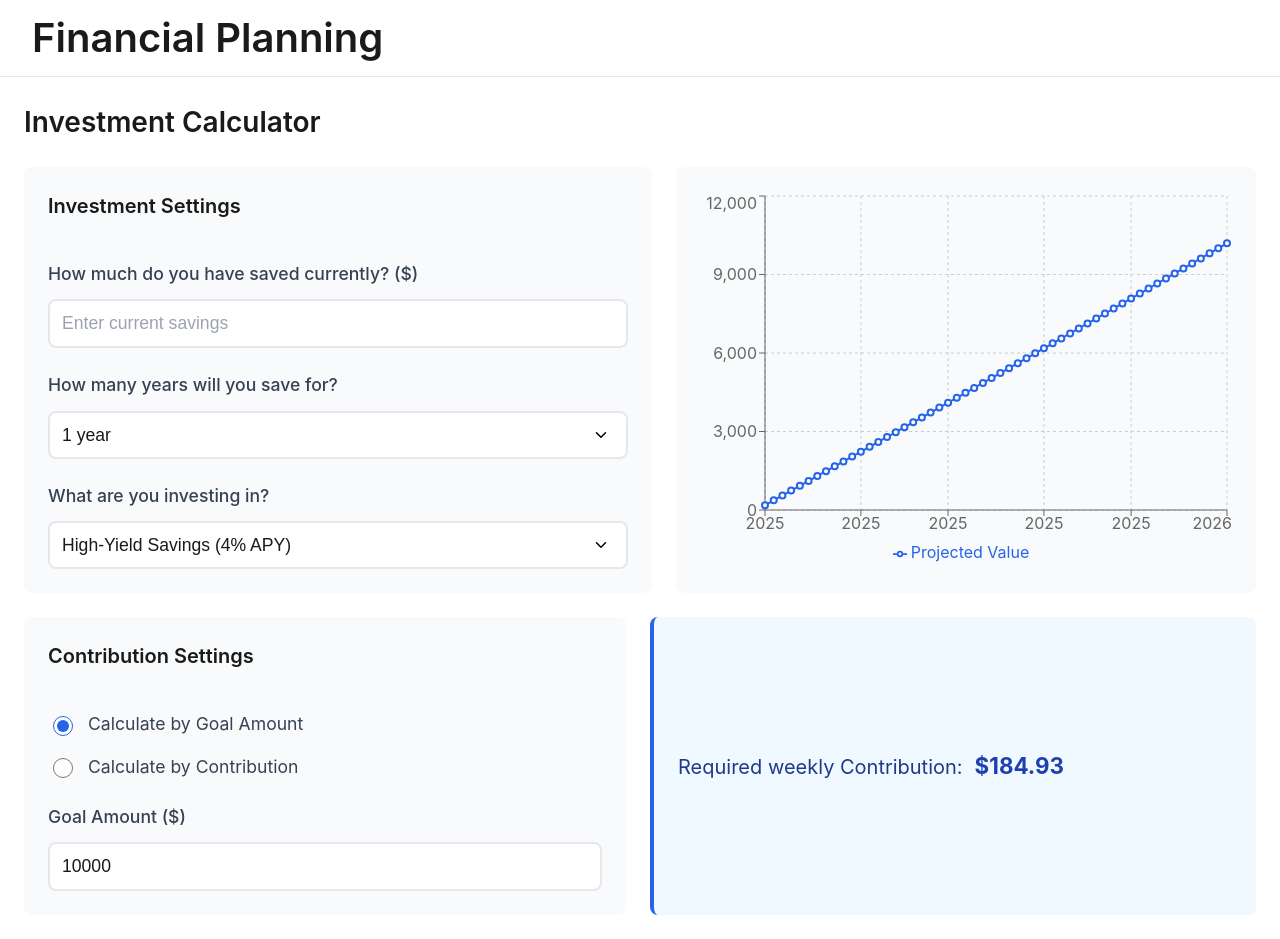
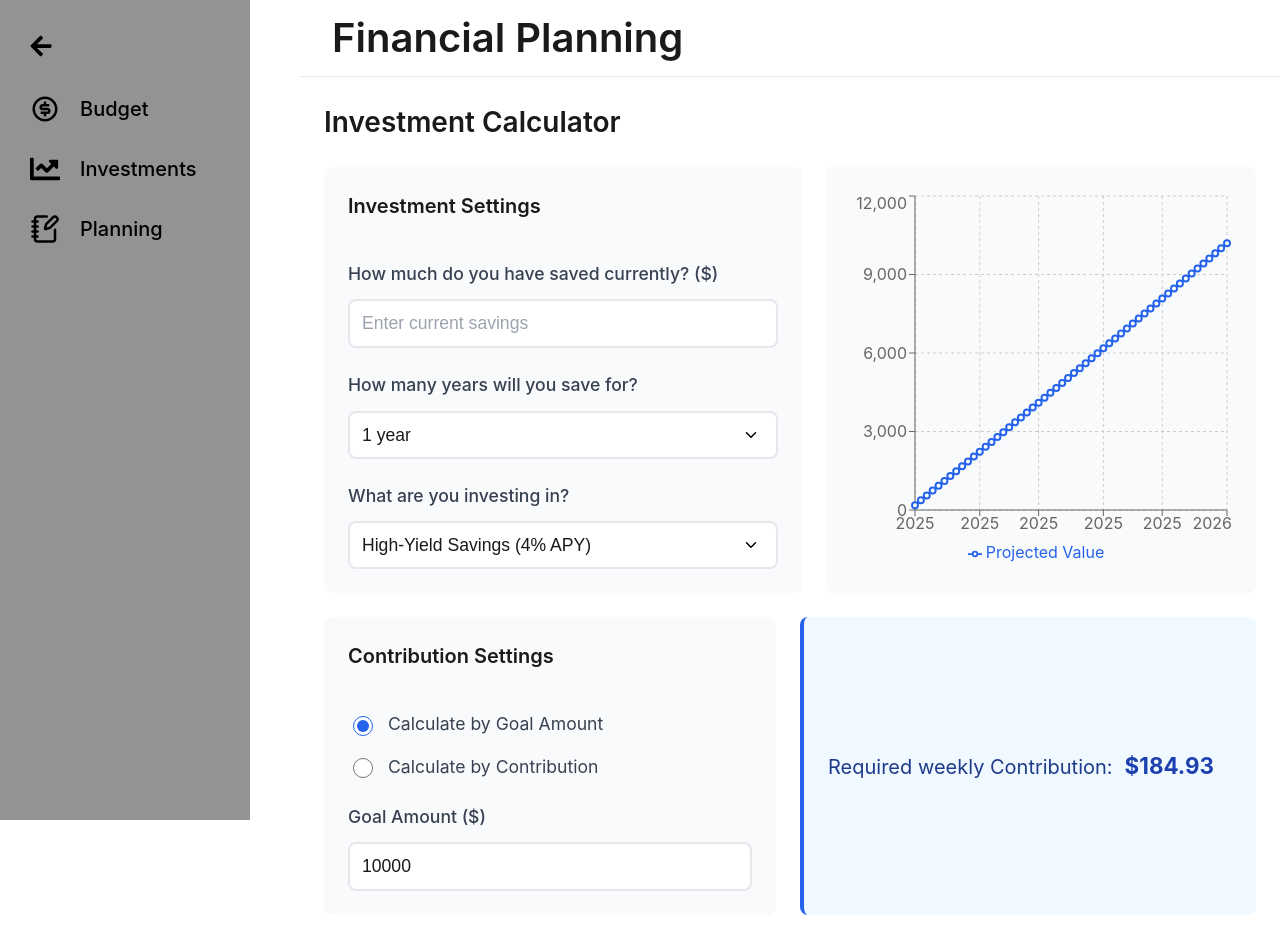
Before and after one commit to rcoppage/Hacklytics2025, a React (Vite) app in the folder my-financial-vite/: page /planning in a window 1280 px wide. Built offline with nearby package versions, Linux system fonts and the light colour scheme.

Commit message:
Add collapsable sidebar

```diff
--- a/my-financial-vite/src/components/Planning/Planning.jsx
+++ b/my-financial-vite/src/components/Planning/Planning.jsx
@@ -1,10 +1,12 @@
 import React, { useState, useEffect } from 'react';
+import Sidebar from '../Sidebar/Sidebar';
+
+
 import { LineChart, Line, XAxis, YAxis, CartesianGrid, Tooltip, Legend, ResponsiveContainer } from 'recharts';
 import {
     getDefaultTargetDate,
     generateChartData,
     formatDateForDisplay,
-    calculateTotalYears,
     getWeeklyContribution
 } from './PlanningUtils';
 import './Planning.css';
@@ -54,8 +56,17 @@ function Planning() {
         }
     };
 
+    const [sidebarOpen, setSidebarOpen] = useState(true);
+    const toggleSidebar = () => {
+      setSidebarOpen(!sidebarOpen);
+    };
+
     return (
         <div className="planning-container">
+            <div>
+                <Sidebar isOpen={sidebarOpen} toggleSidebar={toggleSidebar} />
+            </div>
+            <div className={`content ${sidebarOpen ?   'expand' : 'collapse'}`}>
                 <h1 className="planning-title">Financial Planning</h1>
 
                 <div className="planning-card">
@@ -245,6 +256,7 @@ function Planning() {
                     </div>
                 </div>
             </div>
+        </div>
     );
 }
 
--- a/my-financial-vite/src/components/Sidebar/Sidebar.jsx
+++ b/my-financial-vite/src/components/Sidebar/Sidebar.jsx
@@ -23,13 +23,13 @@ const Sidebar = ({ isOpen, toggleSidebar }) => {
                 </Link>
             </div>
             <div className="sidebar-item">
-                <Link to="/budget">
+                <Link to="/investment">
                     <FaChartLine className="sidebar-icon" />
                     {isOpen && <span className="sidebar-text">Investments</span>}
                 </Link>
             </div>
             <div className="sidebar-item">
-                <Link to="/budget">
+                <Link to="/planning">
                 <LuNotebookPen className="sidebar-icon" />
                     {isOpen && <span className="sidebar-text">Planning</span>}
                 </Link>
```
Lines whose indentation alone changed are shown as unchanged.
